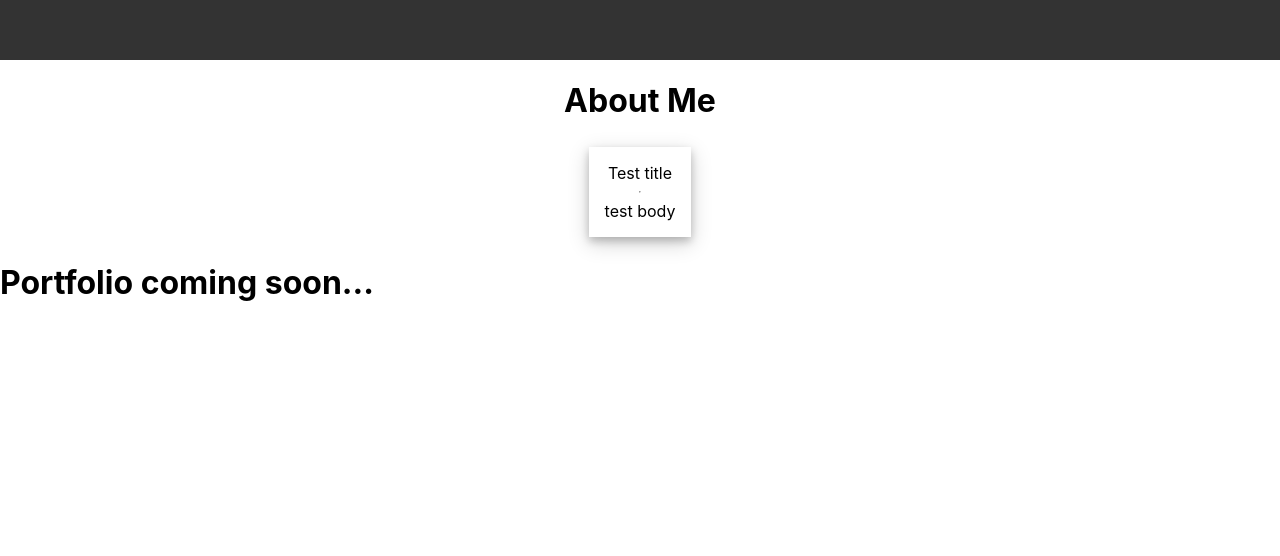
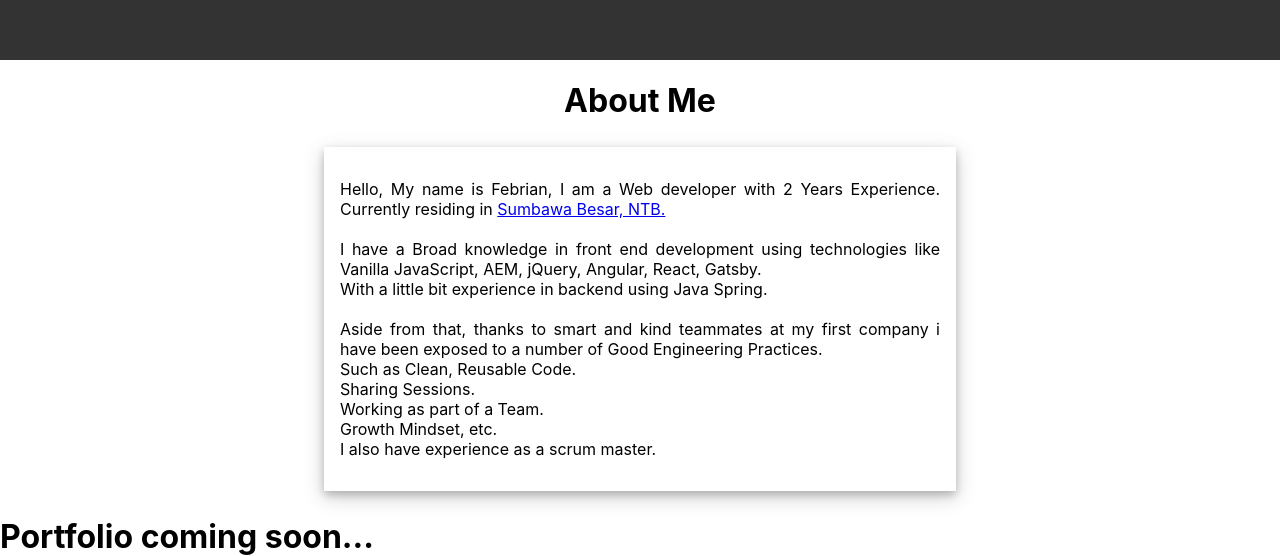
Before and after one commit to febhost32/portfolio, a React (Create React App) app: page / in a window 1280 px wide. Shown: the part 740-1296 px from the top of the page. Before the commit the page ends 1042 px from the top, so only its background shows below. Built offline with nearby package versions, Linux system fonts and the light colour scheme.

Commit message:
Checkpoint

```diff
--- a/src/components/card/Card.css
+++ b/src/components/card/Card.css
@@ -1,17 +1,6 @@
 .card-container {
-    display: flex;
-    flex-direction: column;
+    display: block;
     padding: 1em;
     margin:  5px;
     box-shadow: 0 4px 8px 0 rgba(0, 0, 0, 0.2), 0 6px 20px 0 rgba(0, 0, 0, 0.19);
-    max-width: 400px;
 }
-
-.card-title-section {
-    text-align: center;
-}
-
-.card-body-section {
-    text-align: center;
-    place-items: center;
-}
--- a/src/components/card/Card.tsx
+++ b/src/components/card/Card.tsx
@@ -1,18 +1,15 @@
 import React from "react";
 import "./Card.css";
 
+interface CardProps {
+    children : JSX.Element
+}
 
-const Card: React.FC = () => {
+const Card: React.FC<CardProps> = ({children}) => {
 
     return (
         <div className="card-container">
-            <div className="card-title-section">
-             Test title
-            </div>
-            <hr />
-            <div className="card-body-section">
-                test body
-            </div>
+            {children}
         </div>
     )
 }
--- a/src/pages/MainPage.css
+++ b/src/pages/MainPage.css
@@ -24,3 +24,7 @@
 .aboutme-section .title-text {
     text-align: center;
 }
+
+.aboutme-section .aboutme {
+    overflow-wrap: break-word;
+}
--- a/src/pages/MainPage.tsx
+++ b/src/pages/MainPage.tsx
@@ -1,9 +1,8 @@
-import React from "react";
 import "./MainPage.css";
 import Title from "../components/title/Title";
 import Contacts from "../components/contacts/Contacts";
+import Card from "../components/card/Card";
 import Link from "../components/link/Link";
-import Card from "../components/card/Card";
 
 function MainPage() {
 
@@ -18,7 +17,31 @@ function MainPage() {
                 </div>
                 <div className="aboutme-section">
                     <h1 className="title-text">About Me</h1>
-                    <Card />
+                    <Card>
+                        <div style={{maxWidth: "600px", textAlign:"justify"}}>
+                        <p className="aboutme">
+                        Hello, My name is Febrian, I am a Web developer with 2 Years Experience. Currently residing in <Link link="https://goo.gl/maps/23bWT56BXF9K6qXBA" target="_blank" text="Sumbawa Besar, NTB." />
+                        <br />
+                        <br />
+                        I have a Broad knowledge in front end development using technologies like Vanilla JavaScript, AEM, jQuery, Angular, React, Gatsby.
+                        <br />
+                        With a little bit experience in backend using Java Spring.
+                        <br />
+                        <br />
+                        Aside from that, thanks to smart and kind teammates at my first company i have been exposed to a number of Good Engineering Practices.
+                        <br />
+                        Such as Clean, Reusable Code.
+                        <br />
+                        Sharing Sessions.
+                        <br />
+                        Working as part of a Team.
+                        <br />
+                        Growth Mindset, etc.
+                        <br />
+                        I also have experience as a scrum master.
+                        </p>
+                        </div>
+                    </Card>
                 </div>
                 <div className="portfolio-section">
                     <h1 className="title-text">Portfolio coming soon...</h1>
```
